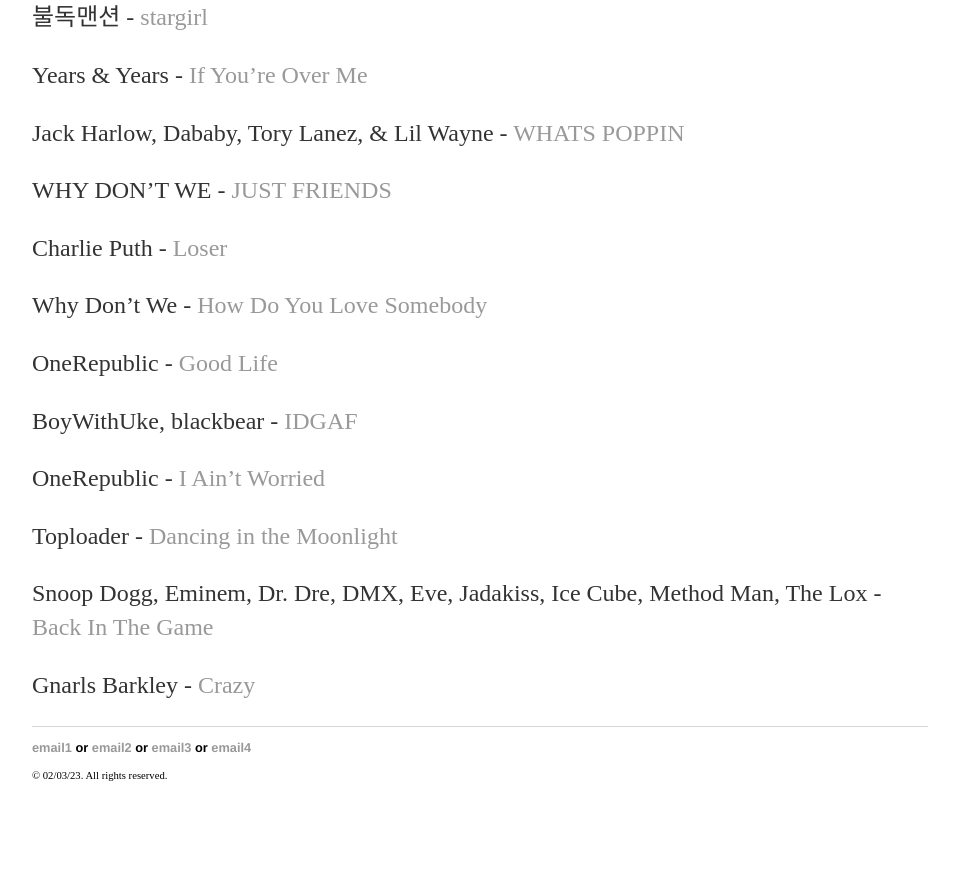
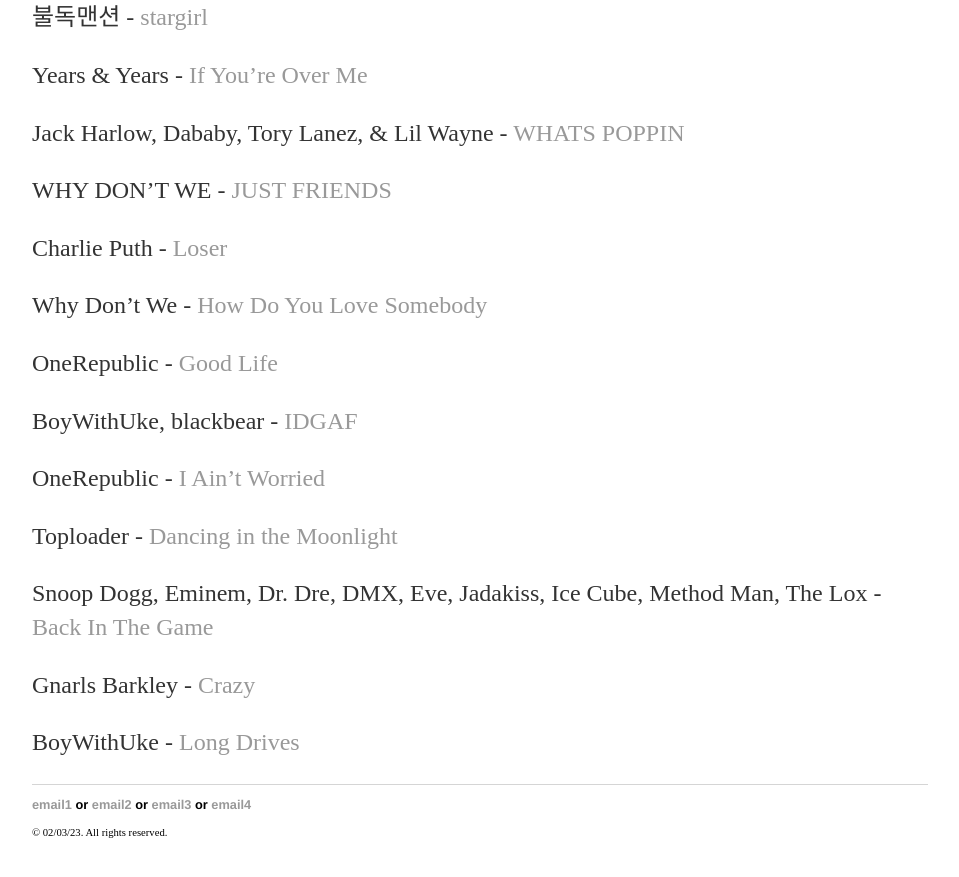
Before and after one commit to yjkweon24/yjkweon24.github.io, a Jekyll site: the page built from _posts/2018-10-23-songs-that-i-love.md, in a window 1280 px wide and 900 px high, scrolled down 24968 px. Shown: the top 877 px of the window, without its empty margins (160-1119 px from the left). Built offline with Jekyll 4.4.1, drawn with Linux system fonts in a browser that asks for light colours; before the commit the page ends 25811 px from its top, so only the background shows below that.

Commit message:
Update 2018-10-23-songs-that-i-love.md

```diff
--- a/_posts/2018-10-23-songs-that-i-love.md
+++ b/_posts/2018-10-23-songs-that-i-love.md
@@ -883,3 +883,5 @@
 Snoop Dogg, Eminem, Dr. Dre, DMX, Eve, Jadakiss, Ice Cube, Method Man, The Lox - [Back In The Game](https://www.youtube.com/watch?v=_Rks2oCRS88&ab_channel=LongBeachFinest)
 
 Gnarls Barkley - [Crazy](https://www.youtube.com/watch?v=-N4jf6rtyuw)
+
+BoyWithUke - [Long Drives](https://www.youtube.com/watch?v=FIILsSmS_nA)
```
